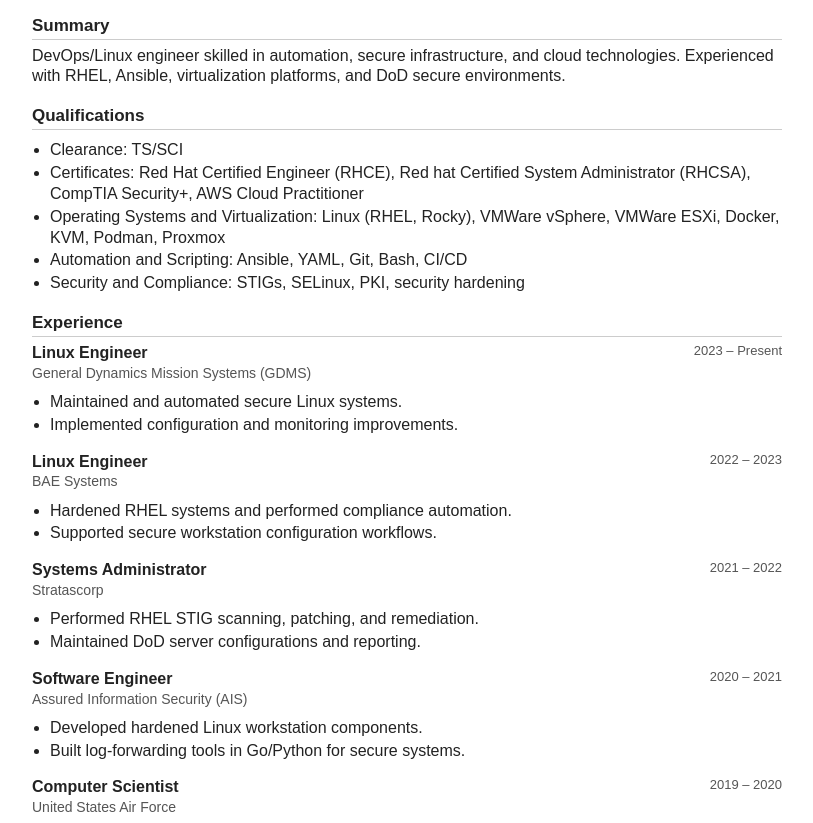
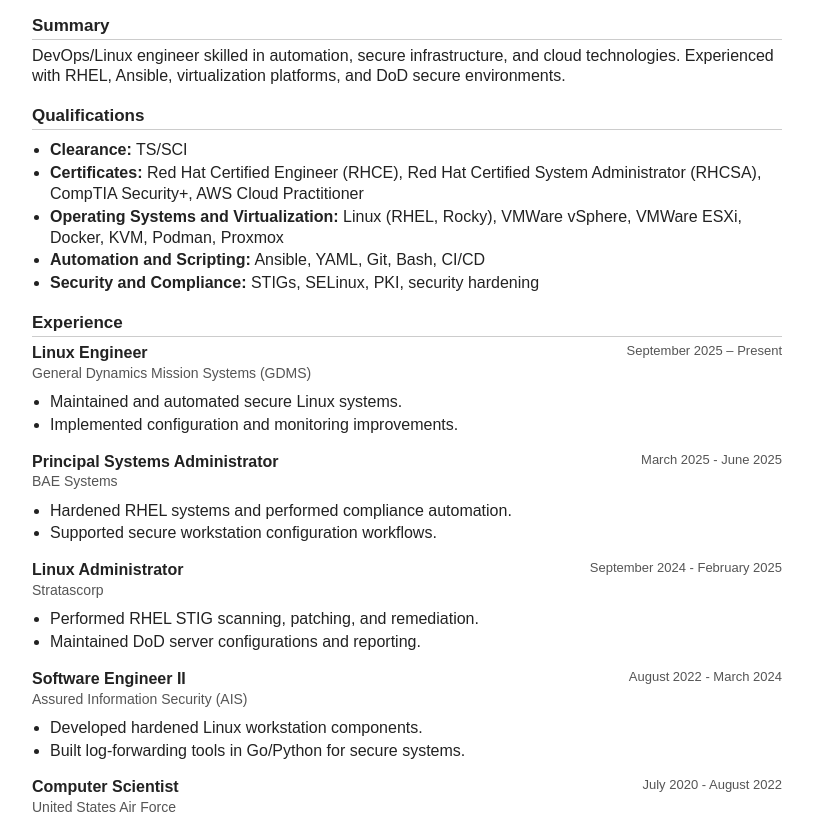
Before and after one commit to reedmcfadden/resume, a plain HTML site: page public/resume.html in a window 1280 px wide. Shown: the part 92-915 px from the top of the page, without its empty margins (233-1046 px from the left). Drawn offline with Linux system fonts and the light colour scheme.

Commit message:
bold qualifications labels. add education blocks for spacing
Signed-off-by: Reed McFadden <reed.mcfadden@gmail.com>

```diff
--- a/public/resume.css
+++ b/public/resume.css
@@ -64,3 +64,7 @@
   margin-top: 0;
   margin-bottom: 0;
 }
+
+.education-block {
+    margin-bottom: 12px;
+}
--- a/public/resume.html
+++ b/public/resume.html
@@ -15,16 +15,16 @@
 
 <h2>Qualifications</h2>
 <ul>
-  <li>Clearance: TS/SCI</li>
-  <li>Certificates: Red Hat Certified Engineer (RHCE), Red hat Certified System Administrator (RHCSA), CompTIA Security+, AWS Cloud Practitioner</li>
-  <li>Operating Systems and Virtualization: Linux (RHEL, Rocky), VMWare vSphere, VMWare ESXi, Docker, KVM, Podman, Proxmox</li>
-  <li>Automation and Scripting: Ansible, YAML, Git, Bash, CI/CD</li>
-  <li>Security and Compliance: STIGs, SELinux, PKI, security hardening</li>
+  <li><strong>Clearance:</strong> TS/SCI</li>
+  <li><strong>Certificates:</strong> Red Hat Certified Engineer (RHCE), Red Hat Certified System Administrator (RHCSA), CompTIA Security+, AWS Cloud Practitioner</li>
+  <li><strong>Operating Systems and Virtualization:</strong> Linux (RHEL, Rocky), VMWare vSphere, VMWare ESXi, Docker, KVM, Podman, Proxmox</li>
+  <li><strong>Automation and Scripting:</strong> Ansible, YAML, Git, Bash, CI/CD</li>
+  <li><strong>Security and Compliance:</strong> STIGs, SELinux, PKI, security hardening</li>
 </ul>
 
 <h2>Experience</h2>
 
-<div class="dates">2023 – Present</div>
+<div class="dates">September 2025 – Present</div>
 <p class="job-title">Linux Engineer</p>
 <p class="company">General Dynamics Mission Systems (GDMS)</p>
 <ul>
@@ -32,31 +32,31 @@
   <li>Implemented configuration and monitoring improvements.</li>
 </ul>
 
-<div class="dates">2022 – 2023</div>
-<p class="job-title">Linux Engineer</p>
+<div class="dates">March 2025 - June 2025</div>
+<p class="job-title">Principal Systems Administrator</p>
 <p class="company">BAE Systems</p>
 <ul>
   <li>Hardened RHEL systems and performed compliance automation.</li>
   <li>Supported secure workstation configuration workflows.</li>
 </ul>
 
-<div class="dates">2021 – 2022</div>
-<p class="job-title">Systems Administrator</p>
+<div class="dates">September 2024 - February 2025</div>
+<p class="job-title">Linux Administrator</p>
 <p class="company">Stratascorp</p>
 <ul>
   <li>Performed RHEL STIG scanning, patching, and remediation.</li>
   <li>Maintained DoD server configurations and reporting.</li>
 </ul>
 
-<div class="dates">2020 – 2021</div>
-<p class="job-title">Software Engineer</p>
+<div class="dates">August 2022 - March 2024</div>
+<p class="job-title">Software Engineer II</p>
 <p class="company">Assured Information Security (AIS)</p>
 <ul>
   <li>Developed hardened Linux workstation components.</li>
   <li>Built log-forwarding tools in Go/Python for secure systems.</li>
 </ul>
 
-<div class="dates">2019 – 2020</div>
+<div class="dates">July 2020 - August 2022</div>
 <p class="job-title">Computer Scientist</p>
 <p class="company">United States Air Force</p>
 <ul>
@@ -65,11 +65,15 @@
 </ul>
 
 <h2>Education</h2>
-<p>Southern Arkansas University</p>
-<p>M.S. in Computer and Information Science — Expected Dec 2025</p>
+<div  class="education-block">
+  <p>Southern Arkansas University</p>
+  <p>M.S. in Computer and Information Science — Expected Dec 2025</p>
+</div>
 
-<p>Utah Valley University</p>
-<p>B.S. in Computer Science — 2020</p>
+<div  class="education-block">
+  <p>Utah Valley University</p>
+  <p>B.S. in Computer Science — 2020</p>
+</div>
 
 </body>
 </html>
```
